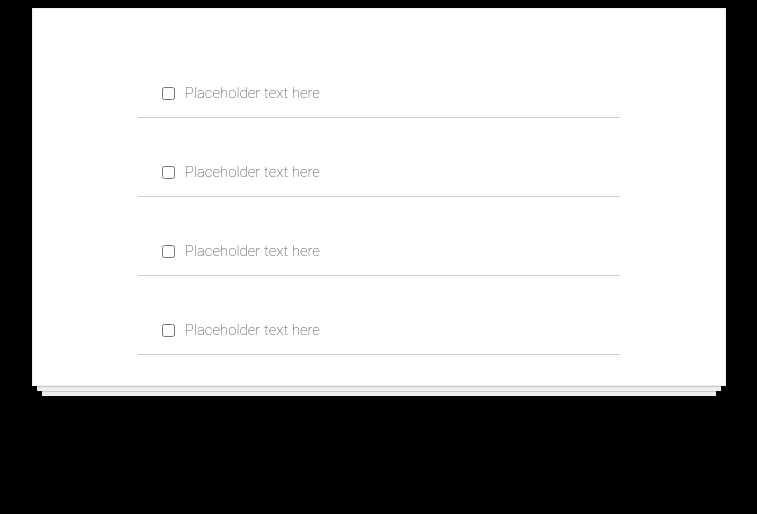
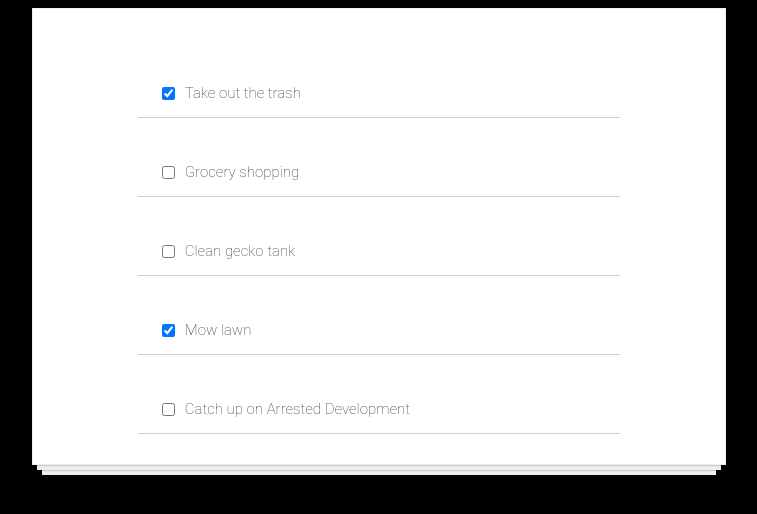
Before and after one commit to rai8/react-scrimba, a React (Create React App) app: page / in a window 1280 px wide. Shown: the top 514 px of the page, without its empty margins (261-1018 px from the left). Built offline with nearby package versions, Linux system fonts and the light colour scheme.

Commit message:
mapping componenets of to-do items

```diff
--- a/src/App.js
+++ b/src/App.js
@@ -1,16 +1,13 @@
 import React from "react";
 import TodoItem from "./components/TodoItem";
 import "./App.css";
+import todosData from "./components/todosData";
 
 function App() {
-  return (
-    <div className="todo-list">
-      <TodoItem />
-      <TodoItem />
-      <TodoItem />
-      <TodoItem />
-    </div>
-  );
+  const todoItems = todosData.map(item => (
+    <TodoItem key={item.id} item={item} />
+  ));
+  return <div className="todo-list">{todoItems}</div>;
 }
 
 export default App;
--- a/src/components/TodoItem.js
+++ b/src/components/TodoItem.js
@@ -1,10 +1,10 @@
 import React from "react";
 
-export default function TodoItem() {
+export default function TodoItem(props) {
   return (
     <div className="todo-item">
-      <input type="checkbox" />
-      <p>Placeholder text here</p>
+      <input type="checkbox" checked={props.item.completed} />
+      <p>{props.item.text}</p>
     </div>
   );
 }
--- /dev/null
+++ b/src/components/todosData.js
@@ -0,0 +1,29 @@
+const todosData = [
+  {
+    id: 1,
+    text: "Take out the trash",
+    completed: true
+  },
+  {
+    id: 2,
+    text: "Grocery shopping",
+    completed: false
+  },
+  {
+    id: 3,
+    text: "Clean gecko tank",
+    completed: false
+  },
+  {
+    id: 4,
+    text: "Mow lawn",
+    completed: true
+  },
+  {
+    id: 5,
+    text: "Catch up on Arrested Development",
+    completed: false
+  }
+];
+
+export default todosData;
```
